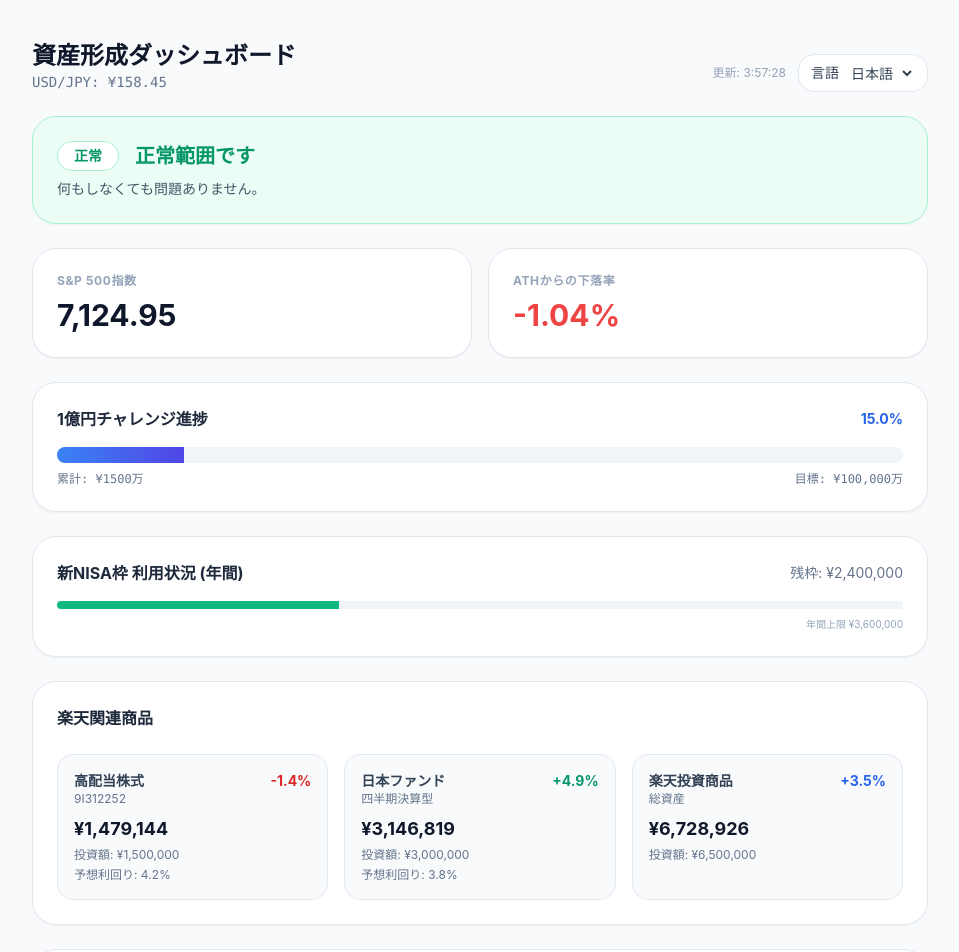
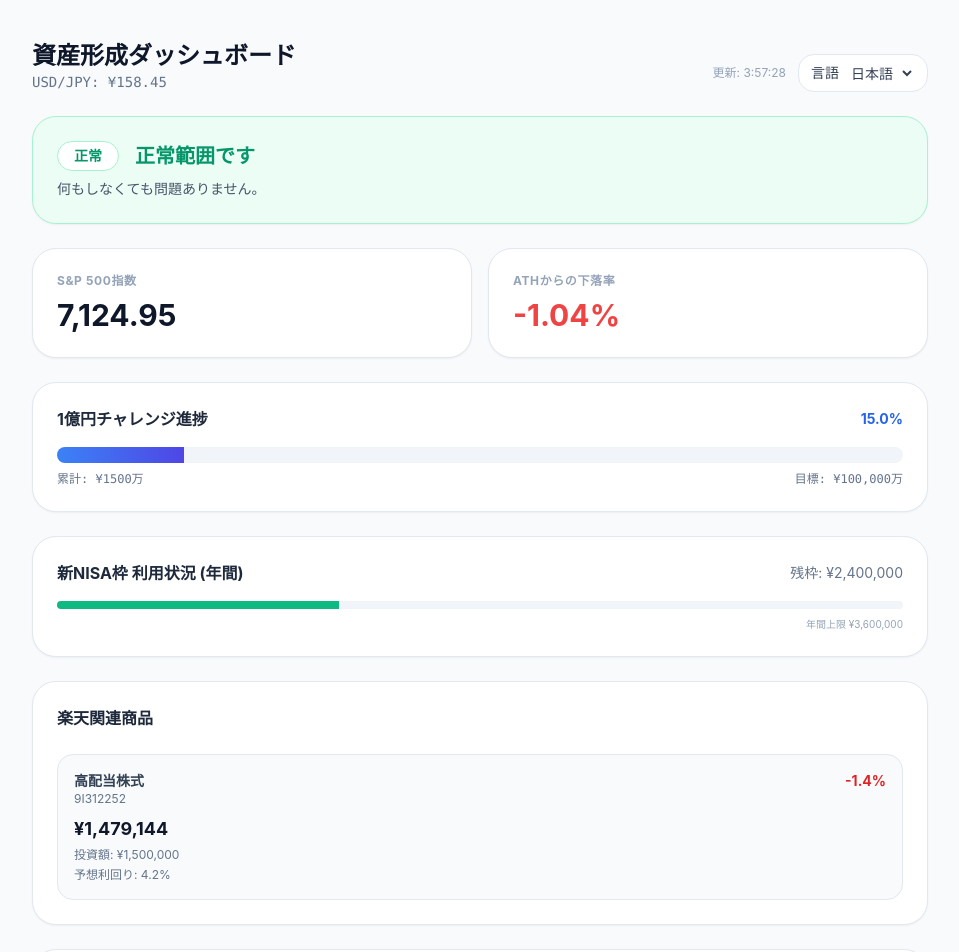
Before and after one commit to MIYU8305/InvestApp, a Next.js app: page / in a window 1280 px wide. Shown: the top 952 px of the page, without its empty margins (160-1119 px from the left). Built offline with nearby package versions, Linux system fonts and the light colour scheme.

Commit message:
Fix: 대시보드 디자인 및 레이아웃 수정

```diff
--- a/app/page.tsx
+++ b/app/page.tsx
@@ -365,7 +365,7 @@ export default function InvestmentDashboard() {
           <h3 className="font-bold text-slate-800 mb-6">{t.rakutenTitle}</h3>
           <div className="space-y-4">
             {/* Rakuten 상품들 */}
-            <div className="grid gap-4 md:grid-cols-3">
+            <div className="grid gap-4 md:grid-cols-1">
               {/* 楽天・高配当株式・日本ファンド */}
               <div className="bg-slate-50 p-4 rounded-2xl border border-slate-200">
                 <div className="flex justify-between items-start mb-2">
@@ -381,45 +381,6 @@ export default function InvestmentDashboard() {
                   <p className="text-lg font-bold text-slate-900">¥{data.highDividendStocks.currentValue.toLocaleString(localeMap[locale])}</p>
                   <p className="text-xs text-slate-500">{t.investedAmount}: ¥{data.highDividendStocks.invested.toLocaleString(localeMap[locale])}</p>
                   <p className="text-xs text-slate-500">{t.expectedYield}: {data.highDividendStocks.expectedYield}%</p>
-                </div>
-              </div>
-
-              {/* 다른 Rakuten 상품들 (예시) */}
-              <div className="bg-slate-50 p-4 rounded-2xl border border-slate-200">
-                <div className="flex justify-between items-start mb-2">
-                  <div>
-                    <p className="text-sm font-bold text-slate-700">{t.japanFundTitle}</p>
-                    <p className="text-xs text-slate-500">四半期決算型</p>
-                  </div>
-                  <span className={`text-sm font-bold ${data.japanFunds.changePercent >= 0 ? "text-emerald-600" : "text-red-600"}`}>
-                    {data.japanFunds.changePercent >= 0 ? "+" : ""}{data.japanFunds.changePercent.toFixed(1)}%
-                  </span>
-                </div>
-                <div className="space-y-1">
-                  <p className="text-lg font-bold text-slate-900">¥{data.japanFunds.currentValue.toLocaleString(localeMap[locale])}</p>
-                  <p className="text-xs text-slate-500">{t.investedAmount}: ¥{data.japanFunds.invested.toLocaleString(localeMap[locale])}</p>
-                  <p className="text-xs text-slate-500">{t.expectedYield}: {data.japanFunds.expectedYield}%</p>
-                </div>
-              </div>
-
-              {/* 총계 */}
-              <div className="bg-slate-50 p-4 rounded-2xl border border-slate-200">
-                <div className="flex justify-between items-start mb-2">
-                  <div>
-                    <p className="text-sm font-bold text-slate-700">{t.rakutenInvestments}</p>
-                    <p className="text-xs text-slate-500">総資産</p>
-                  </div>
-                  <span className="text-sm font-bold text-blue-600">
-                    +{((data.rakutenProducts.currentValue + data.highDividendStocks.currentValue + data.japanFunds.currentValue) / (data.rakutenProducts.invested + data.highDividendStocks.invested + data.japanFunds.invested) * 100 - 100).toFixed(1)}%
-                  </span>
-                </div>
-                <div className="space-y-1">
-                  <p className="text-lg font-bold text-slate-900">
-                    ¥{(data.rakutenProducts.currentValue + data.highDividendStocks.currentValue + data.japanFunds.currentValue).toLocaleString(localeMap[locale])}
-                  </p>
-                  <p className="text-xs text-slate-500">
-                    {t.investedAmount}: ¥{(data.rakutenProducts.invested + data.highDividendStocks.invested + data.japanFunds.invested).toLocaleString(localeMap[locale])}
-                  </p>
                 </div>
               </div>
             </div>
```
